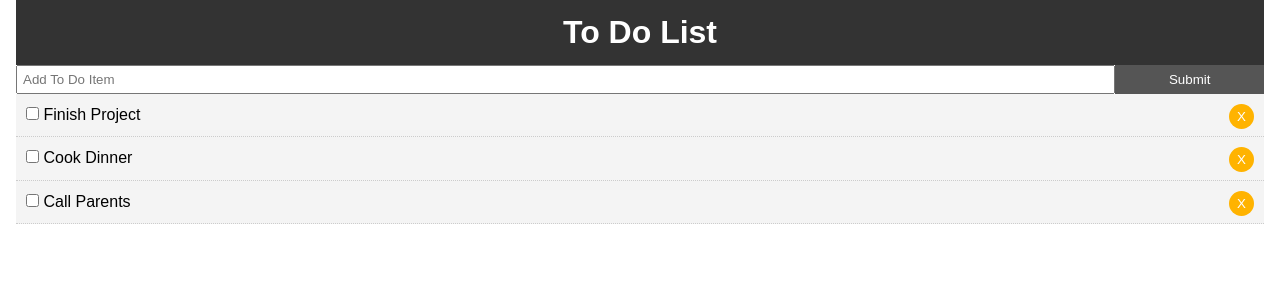
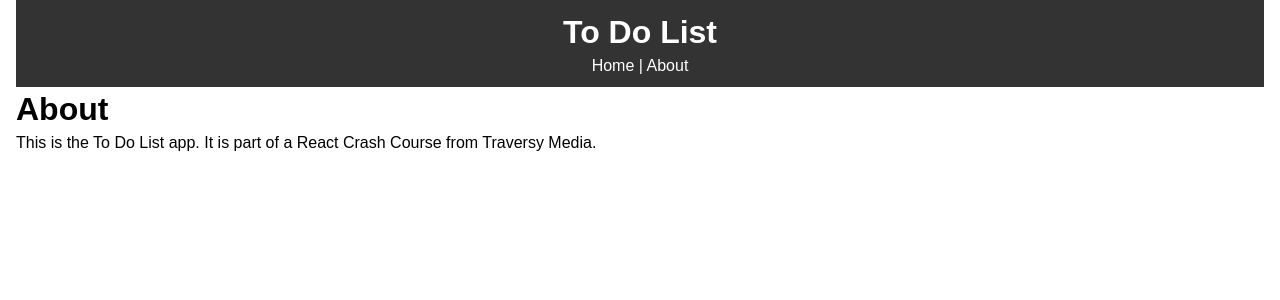
Before and after one commit to peter7cole/react-todo-list, a React (Create React App) app: page /about in a window 1280 px wide. Shown: the top 300 px of the page. Built offline with nearby package versions, Linux system fonts and the light colour scheme.

Commit message:
added react-router-dom nav functionality

```diff
--- a/package.json
+++ b/package.json
@@ -8,6 +8,7 @@
     "@testing-library/user-event": "^7.1.2",
     "react": "^16.13.1",
     "react-dom": "^16.13.1",
+    "react-router-dom": "^5.1.2",
     "react-scripts": "3.4.1",
     "uuid": "^7.0.3"
   },
--- a/src/App.js
+++ b/src/App.js
@@ -1,8 +1,10 @@
 import React, { Component } from 'react';
+import { BrowserRouter as Router, Route } from 'react-router-dom';
 import Header from './components/layout/Header';
 import './App.css';
 import Todos from './components/todo/Todos';
 import AddTodo from './components/todo/AddTodo';
+import About from './components/pages/About';
 import { v4 as uuidv4 } from 'uuid';
 
 class App extends Component {
@@ -58,17 +60,28 @@
 
 	render() {
 		return (
+			<Router>
 				<div className="App">
 					<div className="container">
 						<Header />
+						<Route
+							exact
+							path="/"
+							render={(props) => (
+								<React.Fragment>
 									<AddTodo addTodo={this.addTodo} />
 									<Todos
 										todos={this.state.todos}
 										toggleComplete={this.toggleComplete}
 										deleteTodo={this.deleteTodo}
 									/>
+								</React.Fragment>
+							)}
+						/>
+						<Route path="/about" component={About} />
 					</div>
 				</div>
+			</Router>
 		);
 	}
 }
--- a/src/components/layout/Header.js
+++ b/src/components/layout/Header.js
@@ -1,13 +1,22 @@
 import React from 'react';
+import { Link } from 'react-router-dom';
 
 function Header() {
 	return (
 		<header style={headerStyle}>
 			<h1>To Do List</h1>
+			<Link style={linkStyle} to="/">
+				Home
+			</Link>{' '}
+			|{' '}
+			<Link style={linkStyle} to="/about">
+				About
+			</Link>
 		</header>
 	);
 }
 
+// these can be referred to by className in App.css if desired
 const headerStyle = {
 	background: '#333',
 	color: '#fff',
@@ -15,4 +24,10 @@
 	padding: '10px'
 };
 
+const linkStyle = {
+	color: '#fff',
+	textDecoration: 'none',
+	cursor: 'pointer'
+};
+
 export default Header;
--- /dev/null
+++ b/src/components/pages/About.js
@@ -0,0 +1,15 @@
+import React from 'react';
+
+function About() {
+	return (
+		<React.Fragment>
+			<h1>About</h1>
+			<p>
+				This is the To Do List app. It is part of a React Crash Course from
+				Traversy Media.
+			</p>
+		</React.Fragment>
+	);
+}
+
+export default About;
```
Also changed, not shown: assets/to-do-list-screen.jpg, 1 other file (tests, documents, lock files or other folders). Lines whose indentation alone changed are shown as unchanged.
